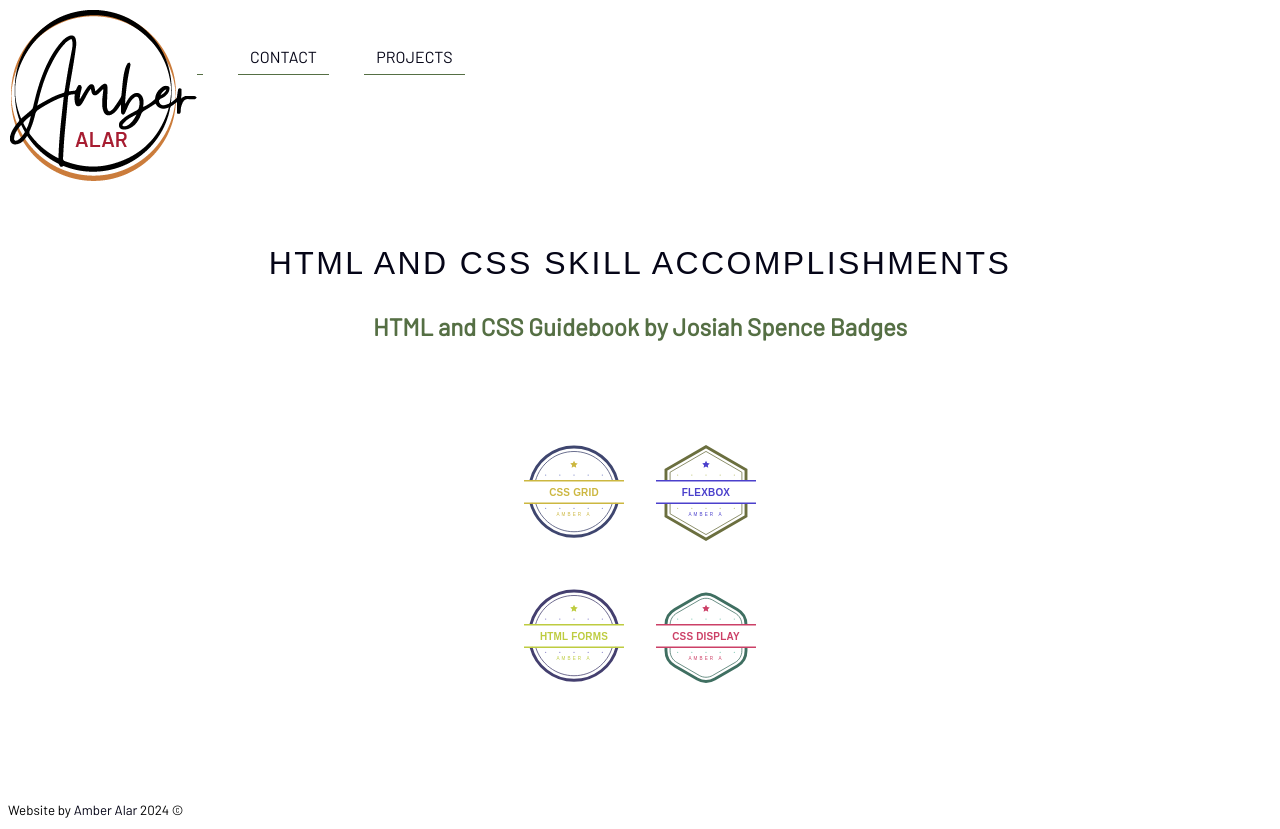
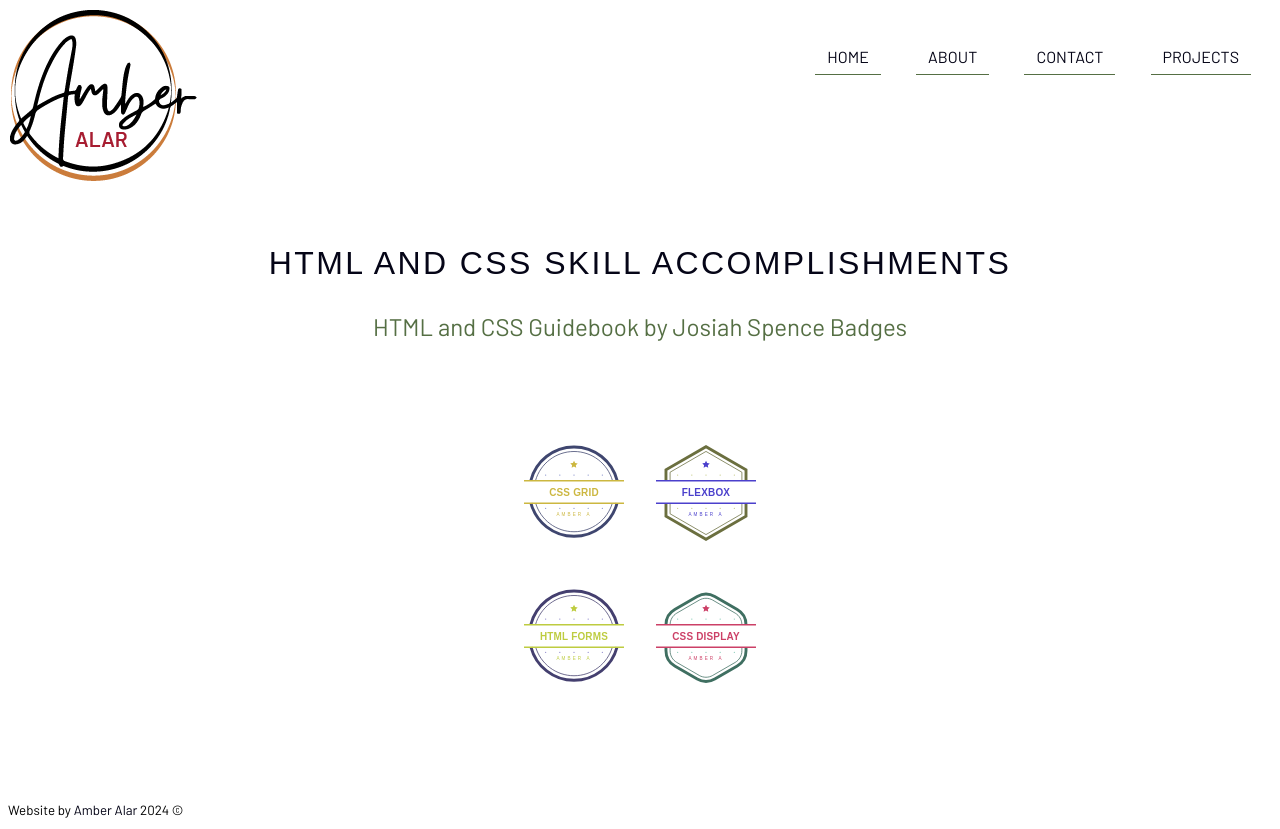
Before and after one commit to ambercodesthings/ambercodesthings.github.io, a plain HTML site: page badges.html in a window 1280 px wide. Drawn offline with Linux system fonts and the light colour scheme.

Commit message:
fixed flexbox

```diff
--- a/style.css
+++ b/style.css
@@ -12,7 +12,7 @@ h1,h2,h3,h4{
    padding-right: 10rem;
 }
 h1{
-    font-weight: normal;
+    font-weight: 400;
 	letter-spacing: .15rem;
     text-align: center;
 	text-transform: uppercase;
@@ -21,6 +21,7 @@ h1{
 h2{
     color: #556F44;
     text-align: center;
+    font-weight: 500;
 }
 p {
     padding-left: 10rem;
@@ -152,15 +153,11 @@ textarea {
 /****flex container****/
 .flex-container{
     display: flex;
-}
-header{
-    align-items: center;
     justify-content: right;
 }
 
 
-
-  @media (max-width: 300px) {
+  @media (max-width: 600px) {
     .logo{ width: 50px}
    nav li {
     display: inline-block;
```
